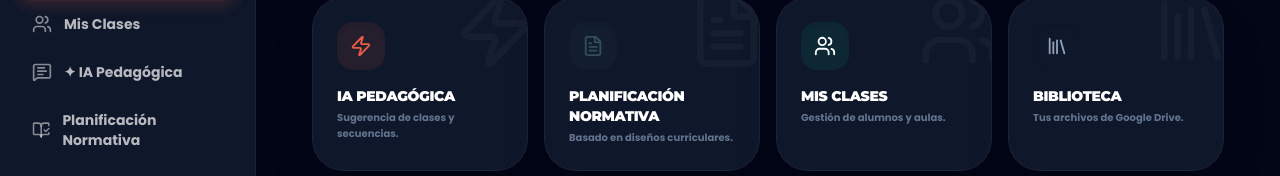
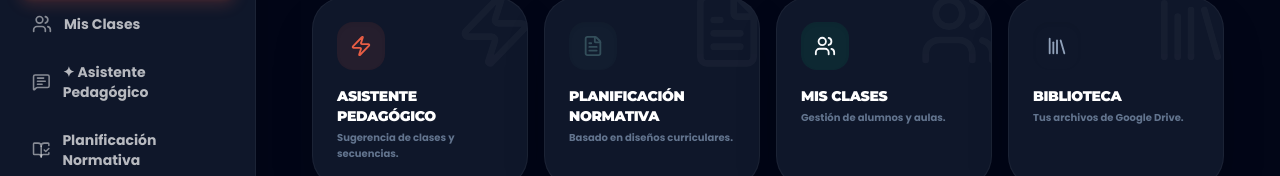
Before and after one commit to arielwin85-dotcom/aula-tranquila, a Next.js app: page / in a window 1280 px wide. Shown: the part 201-377 px from the top of the page. Built offline with nearby package versions, Linux system fonts and the light colour scheme; no server answers; the database is empty.

Commit message:
UI: rename IA Pedagógica to Asistente Pedagógico

```diff
--- a/src/app/chat/page.tsx
+++ b/src/app/chat/page.tsx
@@ -713,7 +713,7 @@ la continuación según lo que ya dimos?`
                     <div className="w-10 h-10 rounded-2xl bg-white/5 flex items-center justify-center text-brand-orange">
                       <Loader2 size={20} className="animate-spin" />
                     </div>
-                    <span className="text-[10px] font-black text-brand-orange uppercase tracking-[.2em]">IA Procesando...</span>
+                    <span className="text-[10px] font-black text-brand-orange uppercase tracking-[.2em]">Asistente Procesando...</span>
                   </div>
                 </div>
               )}
--- a/src/app/page.tsx
+++ b/src/app/page.tsx
@@ -36,7 +36,7 @@ export default function Dashboard() {
   }, []);
 
   const ACTIONS = [
-    { name: 'IA Pedagógica', icon: Zap, color: 'brand-orange', link: '/chat', desc: 'Sugerencia de clases y secuencias.' },
+    { name: 'Asistente Pedagógico', icon: Zap, color: 'brand-orange', link: '/chat', desc: 'Sugerencia de clases y secuencias.' },
     { name: 'Planificación Normativa', icon: FileText, color: 'brand-blue', link: '/normativa', desc: 'Basado en diseños curriculares.' },
     { name: 'Mis Clases', icon: Users, color: 'emerald-500', link: '/clases', desc: 'Gestión de alumnos y aulas.' },
     { name: 'Biblioteca', icon: Library, color: 'brand-peach', link: '/biblioteca', desc: 'Tus archivos de Google Drive.' },
@@ -99,7 +99,7 @@ export default function Dashboard() {
               {isLoading ? (
                  <div className="p-20 flex flex-col items-center justify-center text-slate-600 gap-4">
                     <div className="w-10 h-10 border-4 border-brand-orange/20 border-t-brand-orange rounded-full animate-spin"></div>
-                    <span className="text-[10px] font-black uppercase tracking-widest">Cargando tu aula...</span>
+                    <span className="text-[10px] font-black text-brand-orange uppercase tracking-[.2em]">Asistente Procesando...</span>
                  </div>
               ) : classrooms.length === 0 ? (
                  <div className="p-20 text-center">
--- a/src/app/soporte/page.tsx
+++ b/src/app/soporte/page.tsx
@@ -78,10 +78,10 @@ export default function SoportePage() {
     },
     {
       id: 'copiloto',
-      title: '✦ IA Pedagógica',
+      title: '✦ Asistente Pedagógico',
       icon: MessageSquare,
       desc: 'Tu asistente personal para el día a día.',
-      content: 'La IA Pedagógica te ayuda a planificar tus clases de forma dinámica. Podés escribirle qué temas diste anteriormente y ella te sugerirá la siguiente secuencia lógica basada en los contenidos curriculares. Incluye un calendario semanal interactivo donde podés marcar feriados, editar temas y regenerar clases específicas en segundos.'
+      content: 'El Asistente Pedagógico te ayuda a planificar tus clases de forma dinámica. Podés escribirle qué temas diste anteriormente y él te sugerirá la siguiente secuencia lógica basada en los contenidos curriculares. Incluye un calendario semanal interactivo donde podés marcar feriados, editar temas y regenerar clases específicas en segundos.'
     },
     {
       id: 'normativa',
--- a/src/components/Sidebar.tsx
+++ b/src/components/Sidebar.tsx
@@ -46,7 +46,7 @@ export default function Sidebar({ isOpen, onClose }: SidebarProps) {
   const navItems = [
     { name: 'Inicio', href: '/', icon: Home },
     { name: 'Mis Clases', href: '/clases', icon: Users },
-    { name: '✦ IA Pedagógica', href: '/chat', icon: MessageSquareText },
+    { name: '✦ Asistente Pedagógico', href: '/chat', icon: MessageSquareText },
     { name: 'Planificación Normativa', href: '/normativa', icon: BookOpenCheck },
     { name: 'Valuaciones y Contenidos Rápido', href: '/generador', icon: Sparkles },
     { name: 'Evidencias', href: '/evidencias', icon: FileVideo },
```
